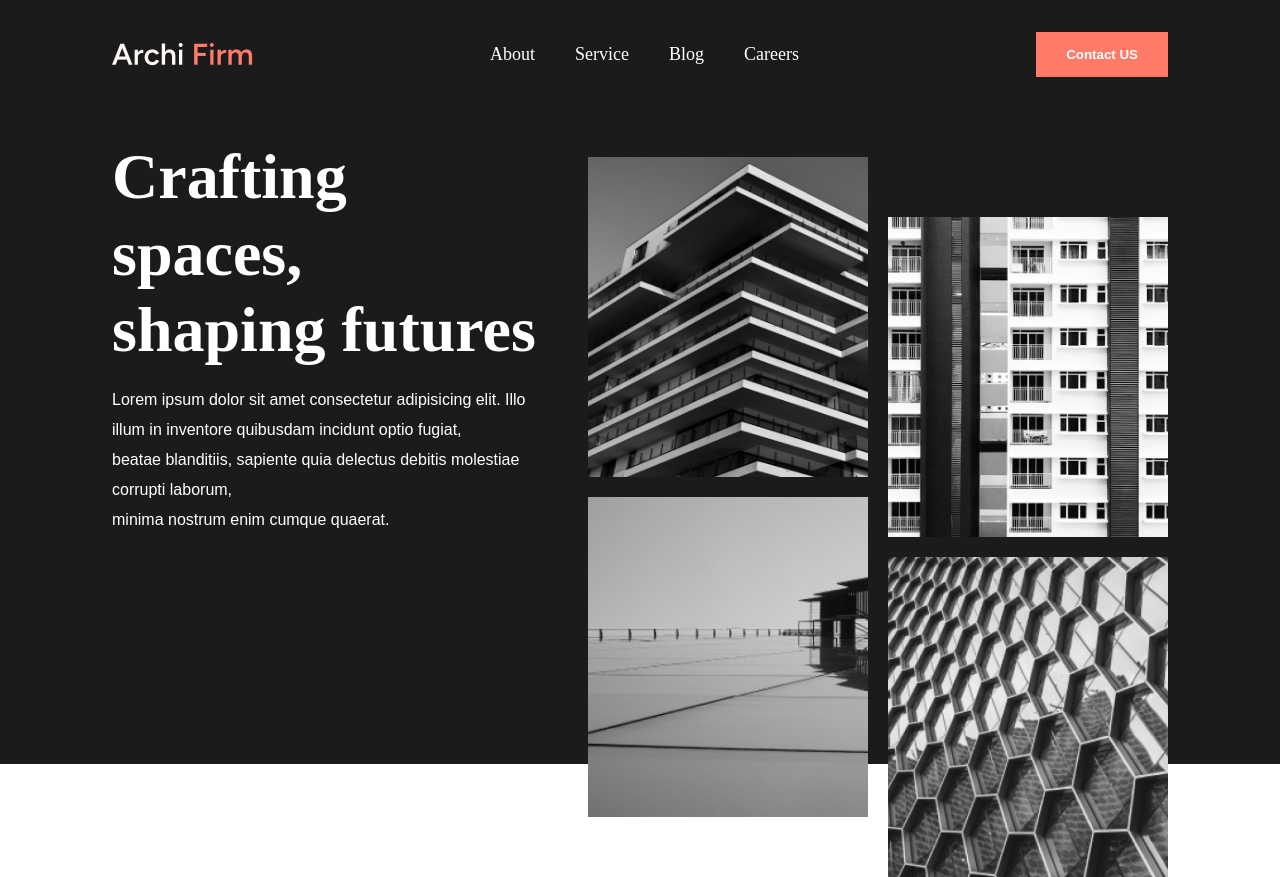
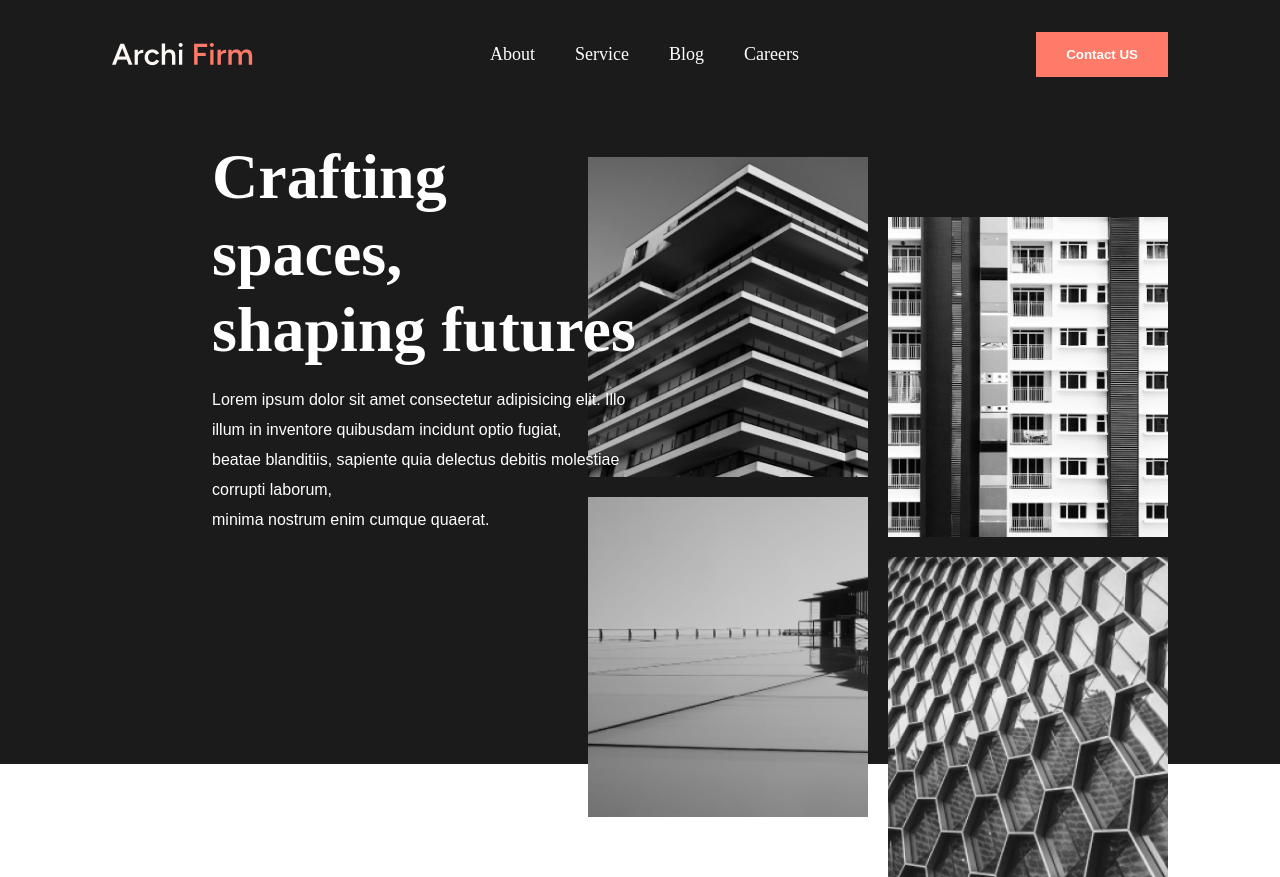
Before and after one commit to gabrieljcoutinho/Projeto-Archi-Firm, a React (Create React App) app: page / in a window 1280 px wide. Built offline with nearby package versions, Linux system fonts and the light colour scheme.

Commit message:
movimentacao

```diff
--- a/src/Css/Header.css
+++ b/src/Css/Header.css
@@ -70,7 +70,7 @@
 }
 
 .conteudoEscrito {
-    transform: translate(0px, -180px);
+    transform: translate(100px, -180px);
 }
 
 /* GRID DE IMAGENS (CONTEUDO 2) */
```
